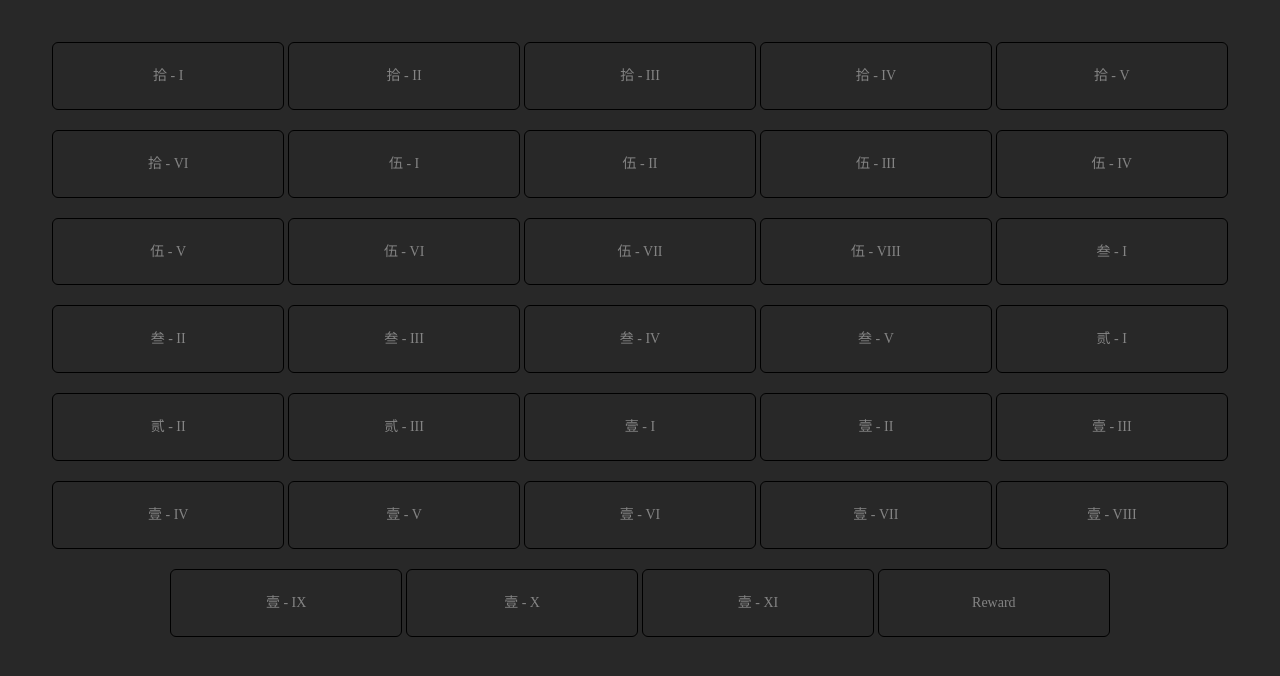
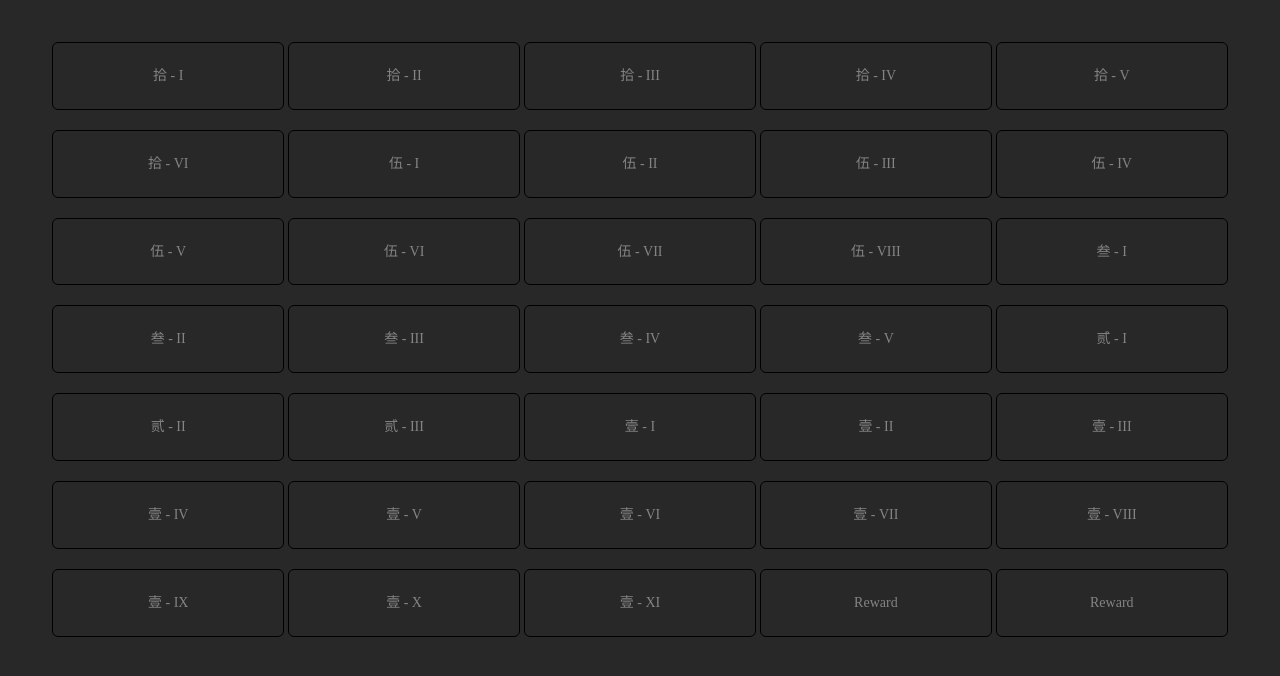
Before and after one commit to shisuiji/huidu666.github.io, a plain HTML site: page lingzanba.html in a window 1280 px wide. Drawn offline with Linux system fonts and the light colour scheme.

Commit message:
Update lingzanba.html

```diff
--- a/lingzanba.html
+++ b/lingzanba.html
@@ -146,6 +146,8 @@ body{
 
 <a href="https://huidu666.github.io/Reward.png" class="btn1">Reward</a>
 
+<a href="https://huidu666.github.io/Reward.png" class="btn1">Reward</a>
+
 </div>
 
 </body></html>
```
